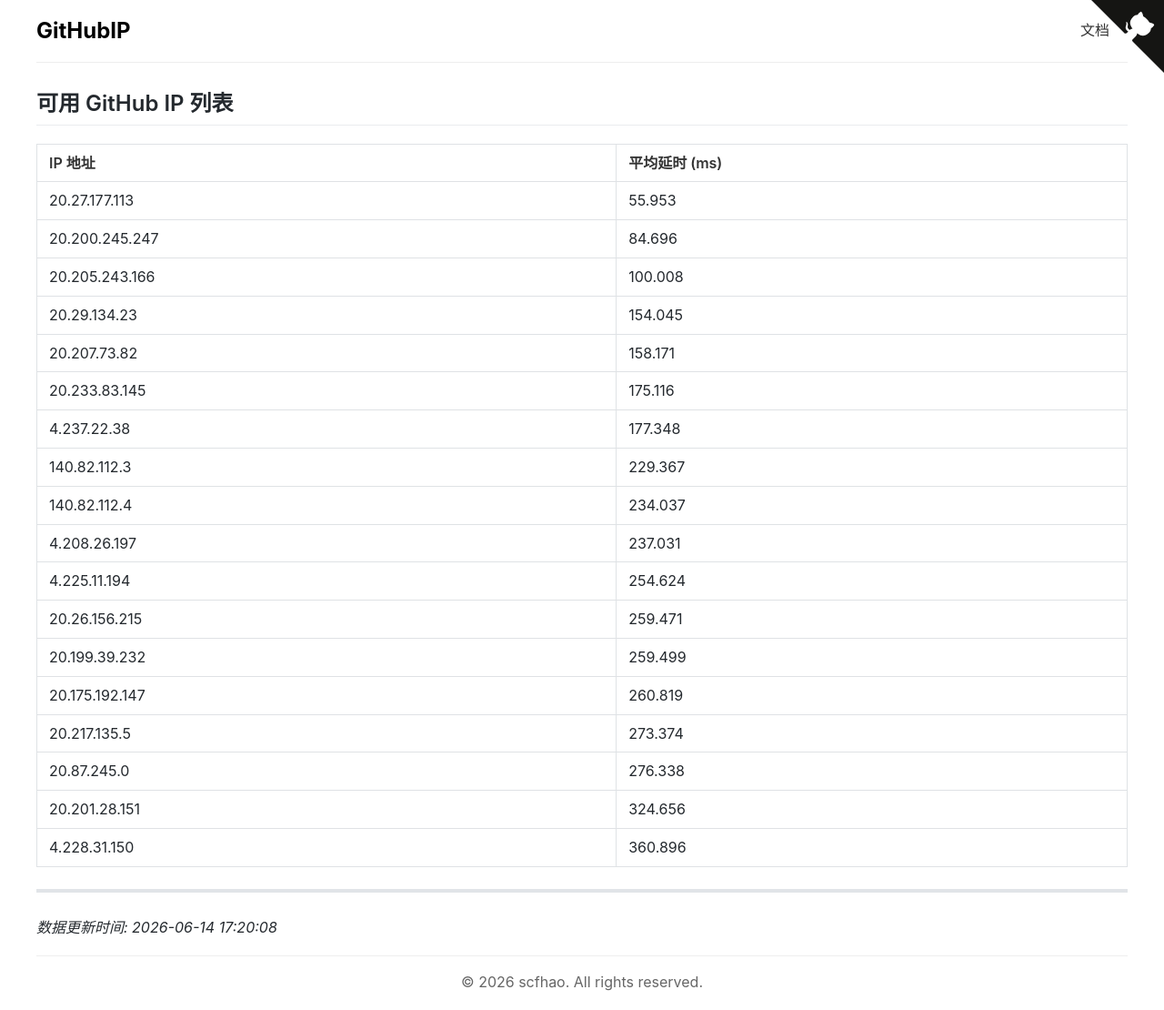
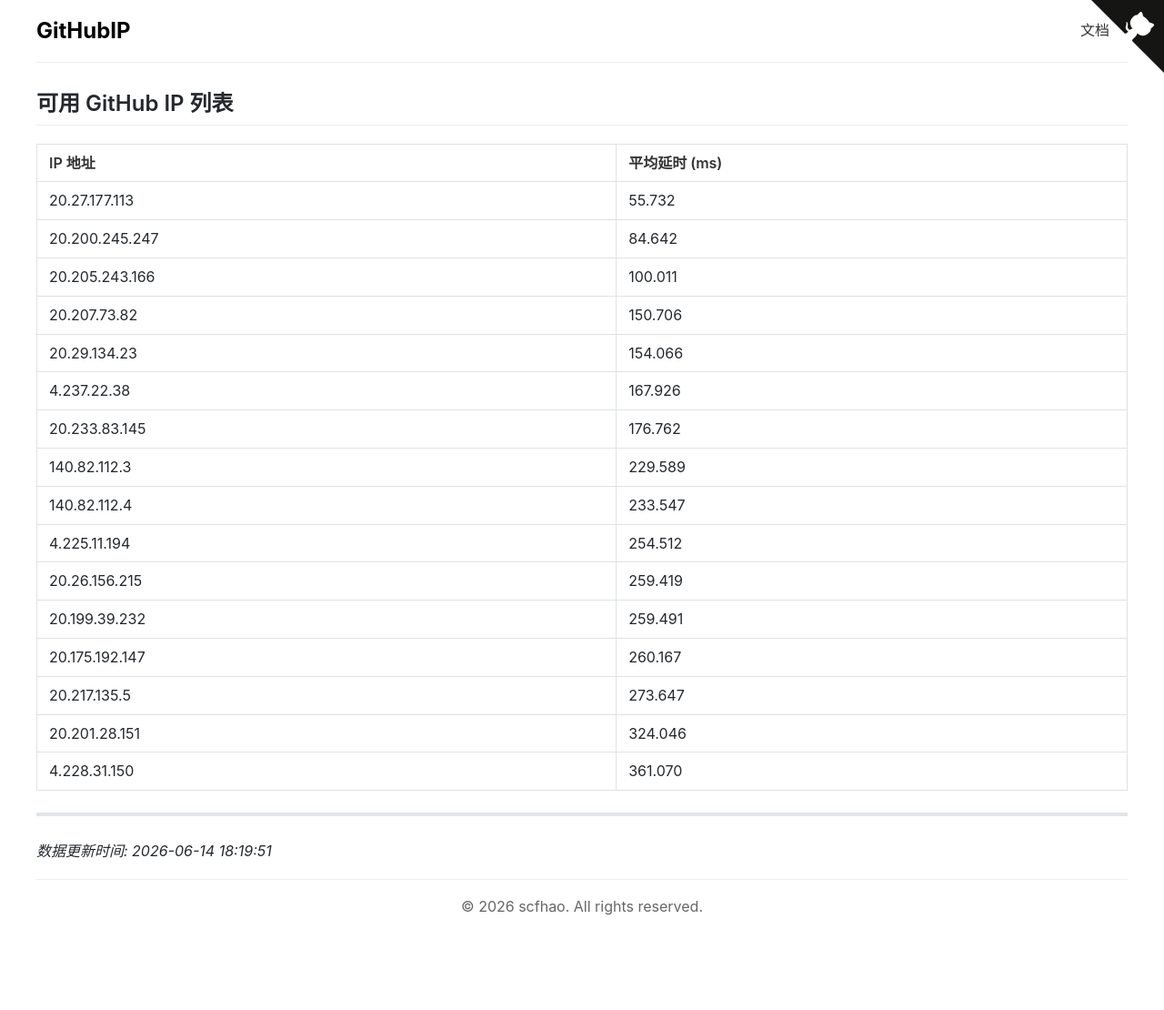
Before and after one commit to scfhao/GitHubIP, a Jekyll site: the page built from index.md, in a window 1280 px wide. Shown: the whole page at 91% size. Built offline with Jekyll 4.4.1, drawn with Linux system fonts in a browser that asks for light colours; after the commit the page ends 1026 px from its top, so only the background shows below that.

Commit message:
自动脚本执行 - 2026-06-14 18:19:51

```diff
--- a/index.md
+++ b/index.md
@@ -1,32 +1,30 @@
 ---
 layout: home
 title: GitHub IP 列表
-date: 2026-06-14 17:20:08
+date: 2026-06-14 18:19:51
 ---
 
 ## 可用 GitHub IP 列表
 
 | IP 地址 | 平均延时 (ms) |
 |---------|--------------|
-| 20.27.177.113 | 55.953 |
-| 20.200.245.247 | 84.696 |
-| 20.205.243.166 | 100.008 |
-| 20.29.134.23 | 154.045 |
-| 20.207.73.82 | 158.171 |
-| 20.233.83.145 | 175.116 |
-| 4.237.22.38 | 177.348 |
-| 140.82.112.3 | 229.367 |
-| 140.82.112.4 | 234.037 |
-| 4.208.26.197 | 237.031 |
-| 4.225.11.194 | 254.624 |
-| 20.26.156.215 | 259.471 |
-| 20.199.39.232 | 259.499 |
-| 20.175.192.147 | 260.819 |
-| 20.217.135.5 | 273.374 |
-| 20.87.245.0 | 276.338 |
-| 20.201.28.151 | 324.656 |
-| 4.228.31.150 | 360.896 |
+| 20.27.177.113 | 55.732 |
+| 20.200.245.247 | 84.642 |
+| 20.205.243.166 | 100.011 |
+| 20.207.73.82 | 150.706 |
+| 20.29.134.23 | 154.066 |
+| 4.237.22.38 | 167.926 |
+| 20.233.83.145 | 176.762 |
+| 140.82.112.3 | 229.589 |
+| 140.82.112.4 | 233.547 |
+| 4.225.11.194 | 254.512 |
+| 20.26.156.215 | 259.419 |
+| 20.199.39.232 | 259.491 |
+| 20.175.192.147 | 260.167 |
+| 20.217.135.5 | 273.647 |
+| 20.201.28.151 | 324.046 |
+| 4.228.31.150 | 361.070 |
 
 ---
 
-*数据更新时间: 2026-06-14 17:20:08*
+*数据更新时间: 2026-06-14 18:19:51*
```
